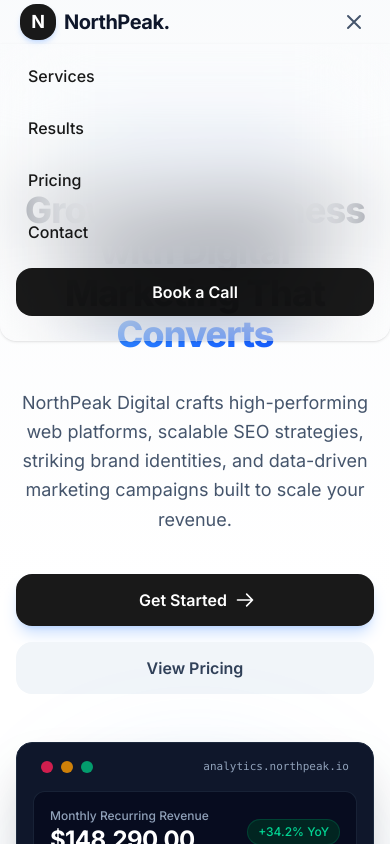
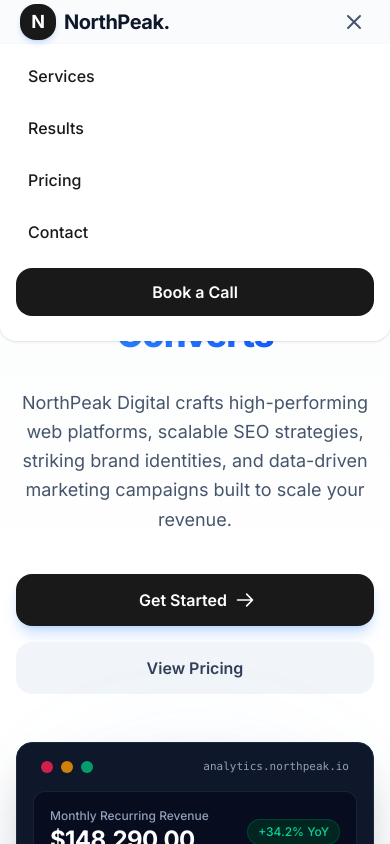
Before and after one commit to Ayushhrajput/northpeak-digital, a React (Vite) app: page / in a window 390 px wide. Both pictures are taken after a click on the button "Toggle navigation menu". Shown: the top 844 px of the page. Built offline with nearby package versions, Linux system fonts and the light colour scheme.

Commit message:
minor change

```diff
--- a/src/components/Navbar.jsx
+++ b/src/components/Navbar.jsx
@@ -88,7 +88,7 @@
 
 
       <div
-        className={`md:hidden overflow-hidden transition-all duration-300 ease-in-out  bg-white/10 border-b-white/10 border-b shadow-sm backdrop-blur-2xl ${
+        className={`md:hidden overflow-hidden transition-all duration-300 ease-in-out  bg-white border-b-white/10 border-b shadow-sm ${
           isOpen ? 'max-h-80 opacity-100' : 'max-h-0 opacity-0'
         } rounded-b-2xl corner-shape`}
       >
--- a/src/components/Services.jsx
+++ b/src/components/Services.jsx
@@ -61,7 +61,7 @@
   return (
     <section id="services" className="py-24 bg-slate-50 border-y border-slate-100">
       <div className="max-w-7xl mx-auto px-4 sm:px-6 lg:px-8">
-        {/* Header */}
+
         <div className="text-center max-w-3xl mx-auto mb-16">
           <h2 className="text-3xl sm:text-4xl font-extrabold text-slate-900 tracking-tight">
             Our Services
@@ -71,7 +71,7 @@
           </p>
         </div>
 
-        {/* 3-Column Grid */}
+
         <div className="grid grid-cols-1 md:grid-cols-2 lg:grid-cols-3 gap-8">
           {services.map((service, idx) => (
             <div
```
